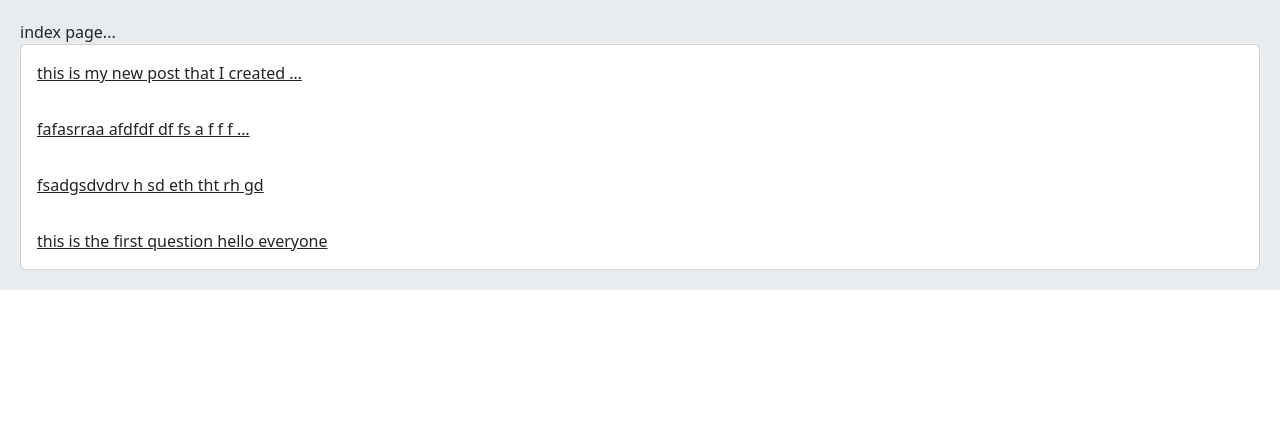
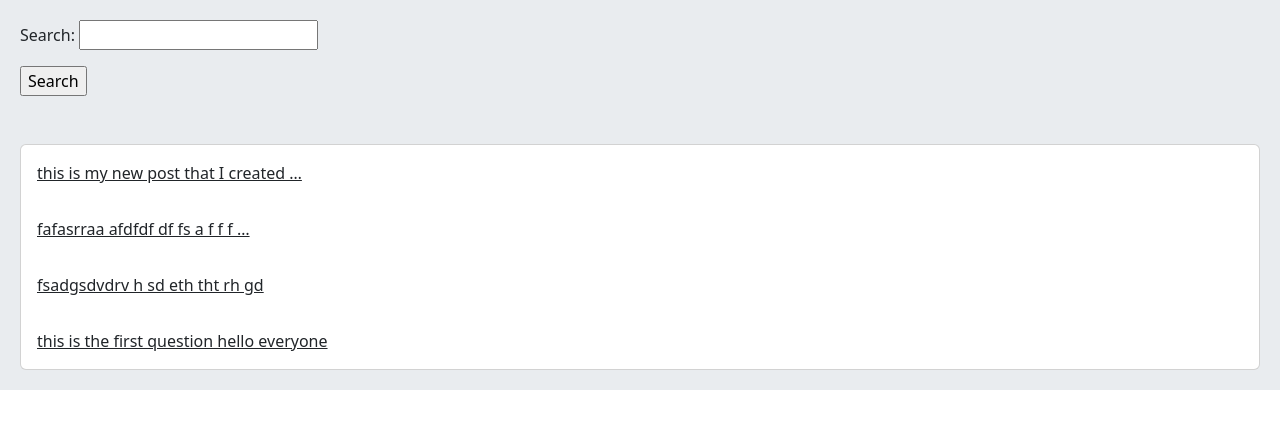
Before and after one commit to bardiakhosraviesmaeili/Django_social, a Django app: page / in a window 1280 px wide. Shown: the part 56-485 px from the top of the page. Run offline with Django 4.2, Linux system fonts and the light colour scheme; data comes from the database, SQL or seed files in the repository.

Commit message:
add search

```diff
--- a/social/home/forms.py
+++ b/social/home/forms.py
@@ -21,3 +21,7 @@ class CommentReplyForm(forms.ModelForm):
     class Meta:
         model = Comment
         fields = ('body',)
+
+
+class PostSearchForm(forms.Form):
+    search = forms.CharField()
--- a/social/home/templates/home/index.html
+++ b/social/home/templates/home/index.html
@@ -1,7 +1,11 @@
 {% extends 'base.html' %}
 {% block content %}
 
-    index page...
+    <form action="" method="get">
+        {{ form.as_p }}
+
+        <input type="submit" value="Search">
+    </form><br/><br/>
 
     <div class="card">
         {% for post in posts %}
--- a/social/home/views.py
+++ b/social/home/views.py
@@ -3,16 +3,20 @@ from django.views import View
 from .models import Post, Comment, Vote
 from django.contrib.auth.mixins import LoginRequiredMixin
 from django.contrib import messages
-from .forms import PostCreateUpdateForm, CommentCreateForm, CommentReplyForm
+from .forms import PostCreateUpdateForm, CommentCreateForm, CommentReplyForm, PostSearchForm
 from django.utils.text import slugify
 from django.contrib.auth.decorators import login_required
 from django.utils.decorators import method_decorator
 
 
 class HomeView(View):
+    form_class = PostSearchForm
+
     def get(self, request):
-        post = Post.objects.all()
-        return render(request, 'home/index.html', {'posts': post})
+        posts = Post.objects.all()
+        if request.GET.get('search'):
+            posts = posts.filter(body__contains=request.GET['search'])
+        return render(request, 'home/index.html', {'posts': posts, 'form': self.form_class})
 
 
 class PostDetailView(View):
```
